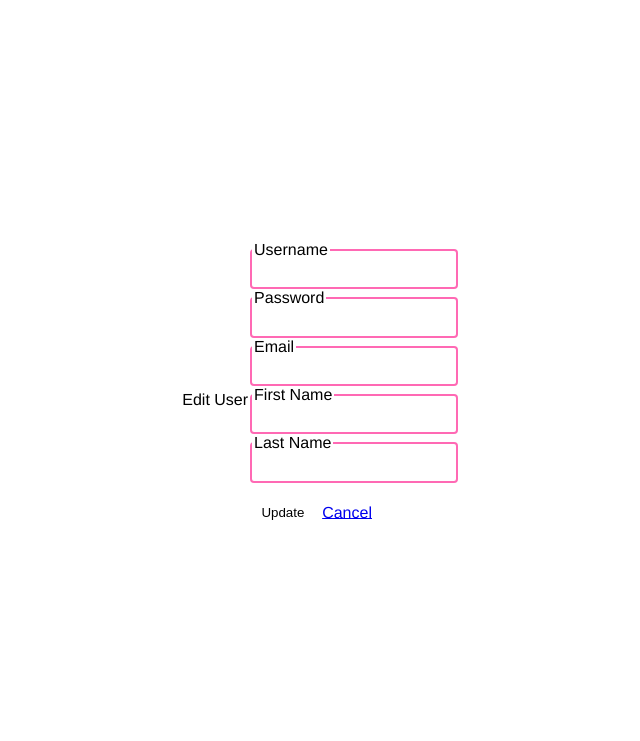
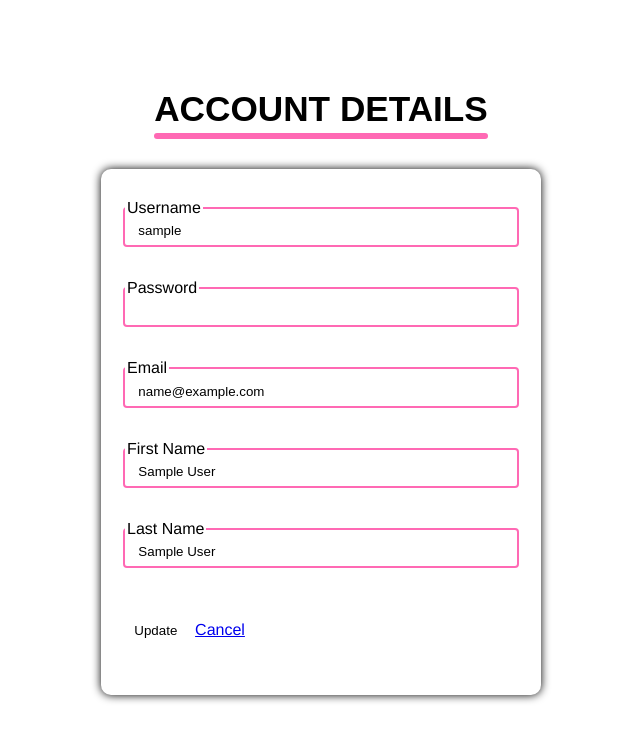
Before and after one commit to mcasey21/StudentAccomWebsite, a PHP site: the page made by edit.php in a window 1280 px wide. Shown: the top 741 px of the page, without its empty margins (319-959 px from the left). Run offline with PHP 8.4, Linux system fonts and the light colour scheme; the visitor is signed in with stand-in values (Sample User, id 1).

Commit message:
fixed error message on log in, added admin tab if user is admin, styled myAccount page

```diff
--- a/edit.php
+++ b/edit.php
@@ -14,7 +14,7 @@
         $sql = "UPDATE userinfo SET username='$u', password='$p', email='$e', fName='$f', sName='$s'  WHERE username='$id'";
         echo "<pre>\n$sql\n</pre>\n";
         $conn->query($sql);
-        echo 'Updated - <a href="home.php">Continue...</a>';
+        echo 'Details Updated - <a href="home.php">Continue...</a>';
         return;
     }
 
@@ -31,32 +31,34 @@
     $id = htmlentities($row['username']);
 
     echo <<< _END
-        <p>Edit User</p>
-        <form method="post">
+        <div class="loginWrapper">
+        <div class="title">Account Details</div>
+        <form class="loginForm" method="post">
             <fieldset>
                 <legend>Username</legend>
-                <input type="text" name="username" required>
+                <input type="text" name="username" value="$u" required>
             </fieldset>
             <fieldset>
                 <legend>Password</legend>
-                <input type="password" name="password" required>
+                <input type="password" name="password" value="$p" required>
             </fieldset>
             <fieldset>
                 <legend>Email</legend>
-                <input type="email" name="email" required>
+                <input type="email" name="email" value="$e" required>
             </fieldset>
             <fieldset>
                 <legend>First Name</legend>
-                <input type="text" name="fName" required>
+                <input type="text" name="fName" value="$f" required>
             </fieldset>
             <fieldset>
                 <legend>Last Name</legend>
-                <input type="text" name="sName" required>
+                <input type="text" name="sName" value="$s" required>
             </fieldset>
-        <input type="hidden" name="id" value="$id">
-        <p><input type="submit" value="Update"/>
-        <a href="home.php">Cancel</a></p>
+            <input type="hidden" name="id" value="$id">
+            <p><input type="submit" value="Update"/>
+            <a href="home.php">Cancel</a></p>
         </form>
+    </div>
     _END;
 ?>
 
--- a/homeStyle.css
+++ b/homeStyle.css
@@ -46,7 +46,7 @@
 .nav {
     position: relative;
     top: -7%;
-    left: 40%;
+    left: 30%;
     list-style-type: none;
     margin: 0;
     padding: 0;
@@ -69,8 +69,6 @@
 .navlinks:hover {
     color: pink;
 }
-
-
 
 .menu-toggle {
     position: absolute;
--- a/index.php
+++ b/index.php
@@ -14,6 +14,7 @@
         // Login successful
         session_start();
         $_SESSION['username'] = $username;
+        $_SESSION['password'] = $password;
         header("Location: home.php");
         exit();
     }
@@ -55,7 +56,7 @@
         </form>
 
         <?php if (!empty($loginError)): ?>
-            <p ><?= $loginError ?></p>
+            <p class="loginErrText"><?= $loginError ?></p>
         <?php endif; ?>
 
         <div class="registerContainer">
--- a/indexStyle.css
+++ b/indexStyle.css
@@ -164,6 +164,5 @@
     color: red;
     font-family: 'Poppins', sans-serif;
     position: relative;
-    top: 50%;
-    left: 50%;
+    left: 15%;
 }
--- a/register.php
+++ b/register.php
@@ -14,7 +14,7 @@
             VALUES ('$u', '$p', '$e', '$f', '$s')";
 
     if ($conn->query($sql) === TRUE) {
-        $registerMessage = "Registered successfully! <a class='returnLink' href='index.html'>return to login page</a>";
+        $registerMessage = "Registered successfully! <a class='returnLink' href='index.php'>return to login page</a>";
     }
     else {
         $registerMessage = "Error: " . $conn->error;
```
Also changed, not shown: home.php (+31 -9 lines).
